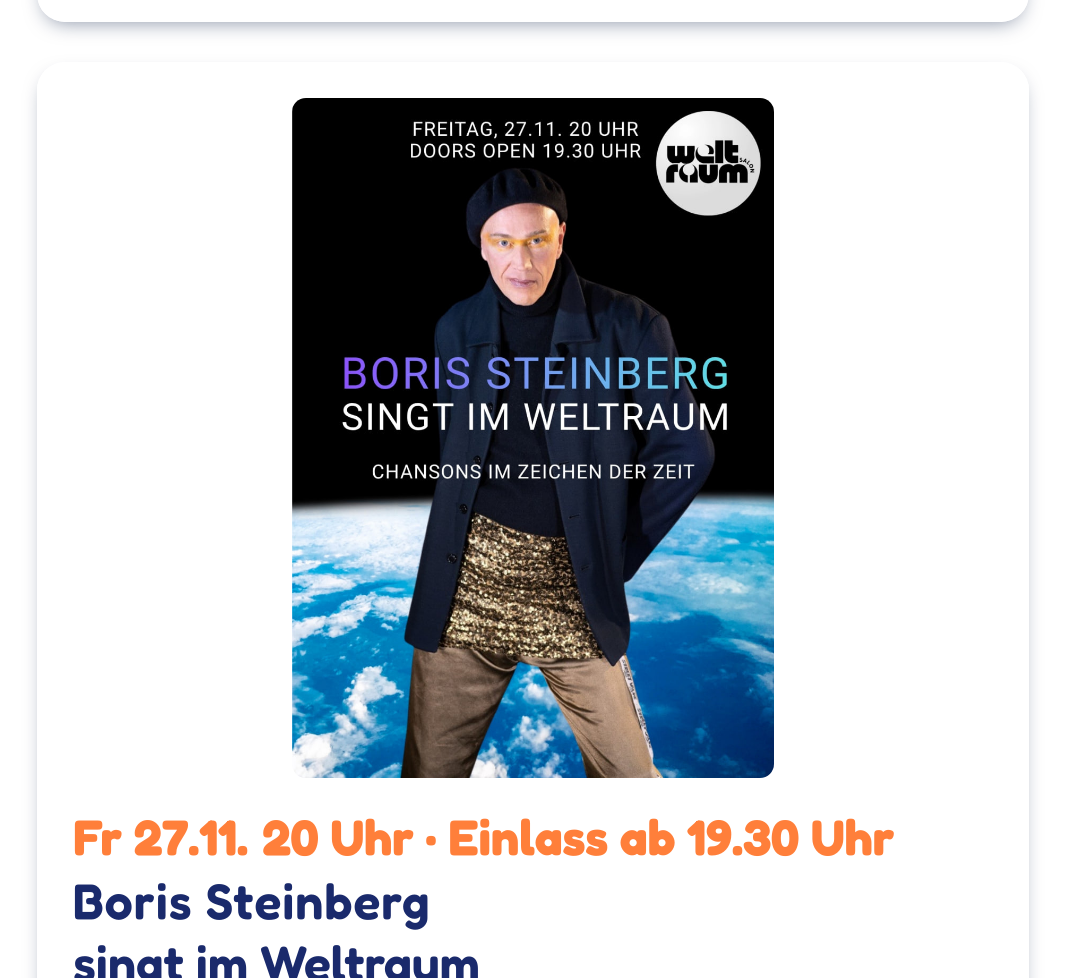
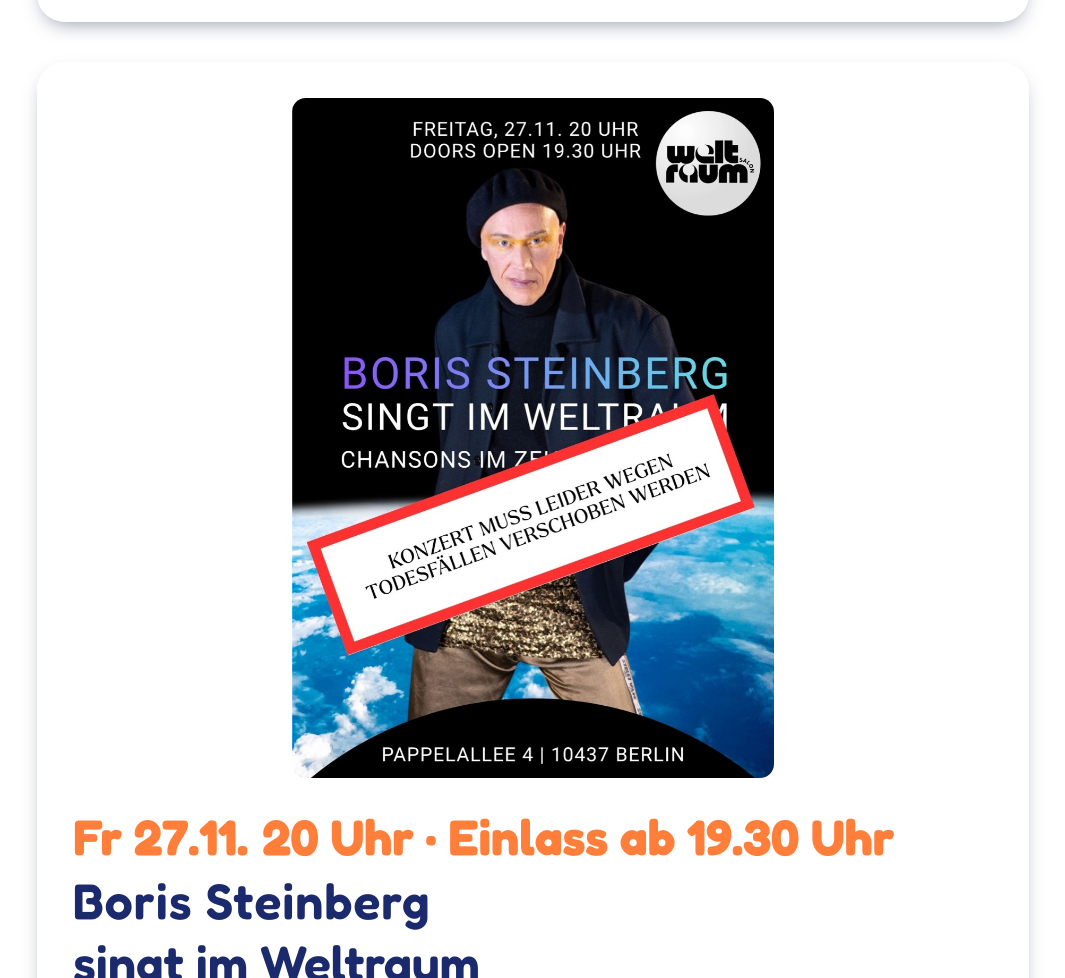
Before and after one commit to TinazHeilpraxis/weltraum-website, a plain HTML site: page index.html in a window 1280 px wide. Shown: the part 3200-4178 px from the top of the page, without its empty margins (107-1172 px from the left). Drawn offline with Linux system fonts and the light colour scheme.

Commit message:
Seite aktualisiert 26.11.2026 16:41

```diff
--- a/index.html
+++ b/index.html
@@ -66,7 +66,7 @@
         </div>
       </article>
       <article class="termin" data-bis="2026-11-27">
-        <img src="bilder/boris-steinberg.jpg" alt="Plakat Boris Steinberg singt im Weltraum, Chansons im Zeichen der Zeit, Freitag 27.11., 20 Uhr. Boris Steinberg mit Baskenmütze und Paillettenrock vor der Erde aus dem All.">
+        <img src="bilder/boris-steinberg-verschoben.jpg" alt="Plakat Boris Steinberg singt im Weltraum, Freitag 27.11., 20 Uhr, mit rotem Hinweis: Konzert muss leider wegen Todesfällen verschoben werden.">
         <div class="termin-text">
           <div class="datum"><b>Fr 27.11.</b><span>20 Uhr · Einlass ab 19.30 Uhr</span></div>
           <h3>Boris Steinberg</h3>
```
Also changed, not shown: bilder/boris-steinberg-verschoben.jpg (added).
